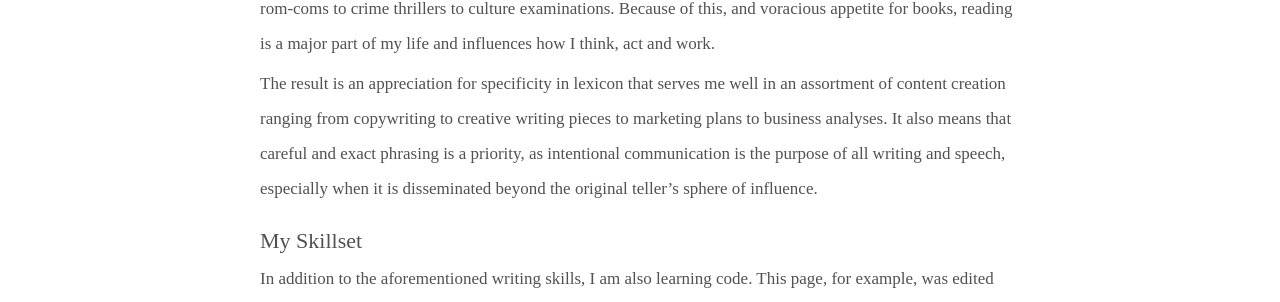
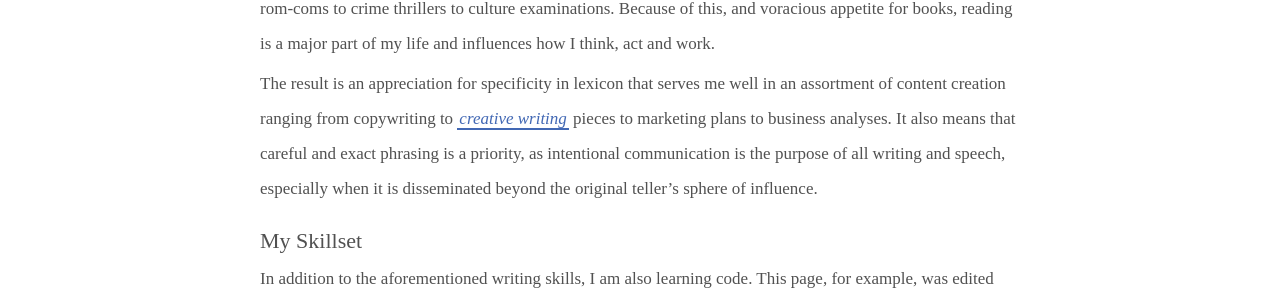
Before and after one commit to DragonLibrary/BookBlog, a Jekyll site: the page aboutme/index.html, which Jekyll copies as it is, in a window 1280 px wide. Shown: the part 1159-1461 px from the top of the page. Built offline with Jekyll 4.4.1, drawn with Linux system fonts in a browser that asks for light colours.

Commit message:
Update index.html

```diff
--- a/aboutme/index.html
+++ b/aboutme/index.html
@@ -58,7 +58,7 @@
 
 <div class="info_text">
 	<p>As expected, my personal library is primarily fantasy and science-fiction, but contains content ranging from rom-coms to crime thrillers to culture examinations. Because of this, and voracious appetite for books, reading is a major part of my life and influences how I think, act and work.</p>
-	<p>The result is an appreciation for specificity in lexicon that serves me well in an assortment of content creation ranging from copywriting to creative writing pieces to marketing plans to business analyses. It also means that careful and exact phrasing is a priority, as intentional communication is the purpose of all writing and speech, especially when it is disseminated beyond the original teller’s sphere of influence.</p>
+	<p>The result is an appreciation for specificity in lexicon that serves me well in an assortment of content creation ranging from copywriting to <a class="fact_link" href="https://library-of-spilt-ink.netlify.app/2021/10/27/the-witchs-changeling-a-short-story/" target="blank"><i>creative writing</i></a> pieces to marketing plans to business analyses. It also means that careful and exact phrasing is a priority, as intentional communication is the purpose of all writing and speech, especially when it is disseminated beyond the original teller’s sphere of influence.</p>
 
 	</div>
 
```
